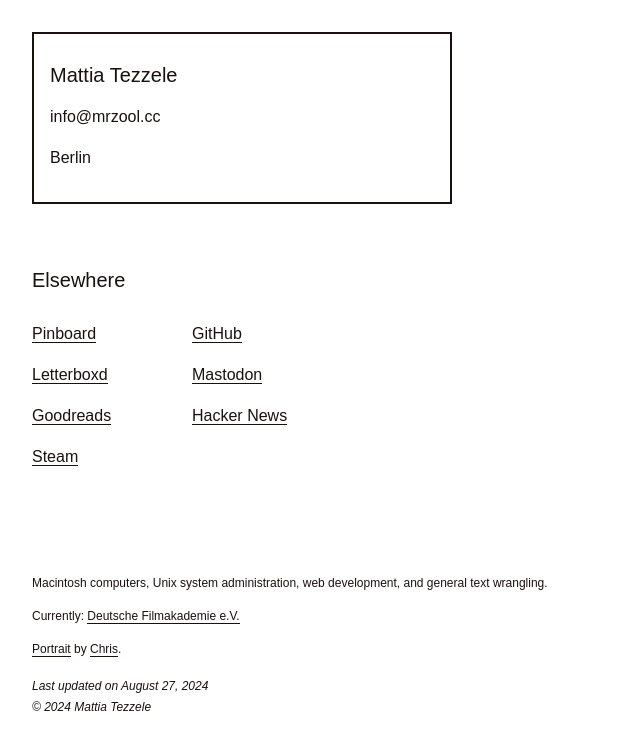
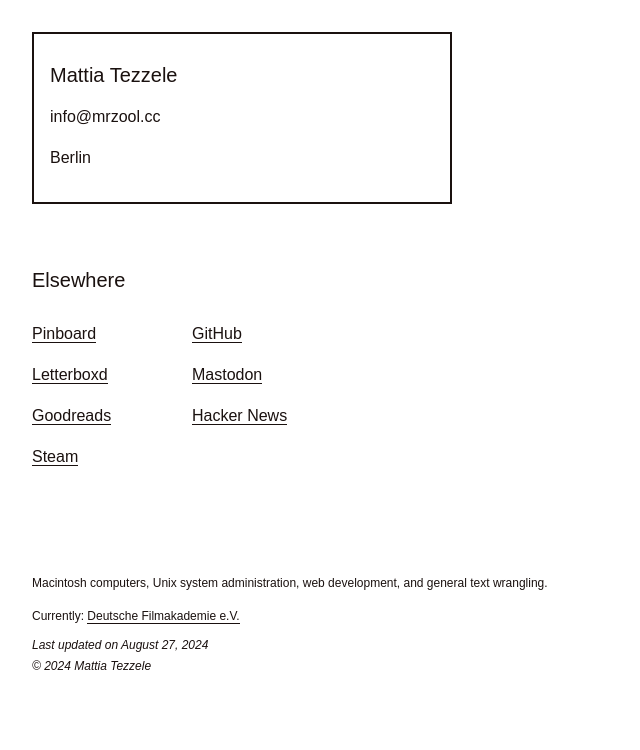
Before and after one commit to mrzool/mrzool.github.io, a Jekyll site: the page built from index.md, in a window 1280 px wide. Shown: the top 750 px of the page, without its empty margins (0-640 px from the left). Built offline with Jekyll 4.4.1, drawn with Linux system fonts in a browser that asks for light colours.

Commit message:
get rid of old portrait

```diff
--- a/_includes/_footer.html
+++ b/_includes/_footer.html
@@ -2,7 +2,6 @@
   <div class="h6">
     <p class="mb1">{{ site.description }}</p>
     <p class="mb1">Currently: <a href="https://www.deutsche-filmakademie.de">Deutsche Filmakademie e.V.</a></p>
-    <p class="mb2"><a href="/portrait" title="Mattia's portrait">Portrait</a> by <a href="https://www.instagram.com/chrissparrows/" title="Chris Passeri's Instagram">Chris</a>.</p>
     <i>Last updated on {{ 'now' | date: "%B %-d, %Y" }}</i><br>
     <i>&copy; {{ 'now' | date: "%Y" }} Mattia Tezzele</i>
   </div>
```
